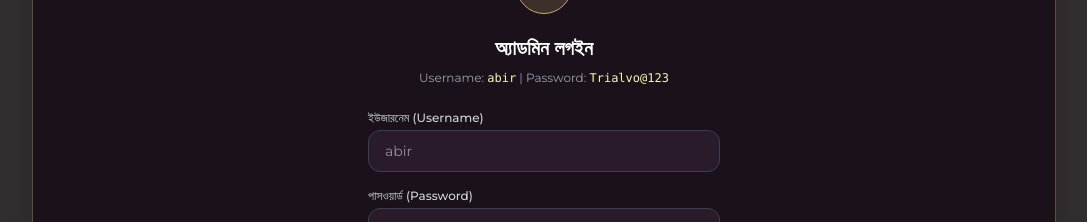
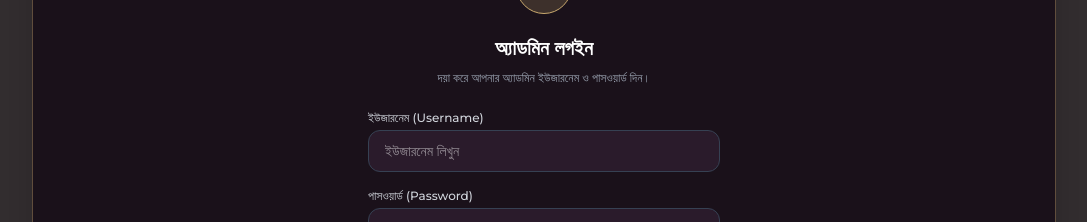
Before and after one commit to heartsantor/abir-weeding, a React (Vite) app: page / in a window 1280 px wide. Both pictures are taken after a click on the button "⚙ Admin". Shown: the part 303-525 px from the top of the page, without its empty margins (96-1183 px from the left). Built offline with nearby package versions, Linux system fonts and the light colour scheme.

Commit message:
Hide admin credentials from login form for deployment

```diff
--- a/src/components/admin/AdminDashboard.jsx
+++ b/src/components/admin/AdminDashboard.jsx
@@ -251,9 +251,8 @@ export default function AdminDashboard({ isOpen, onClose }) {
             <h3 className="text-xl font-bold font-bengali-serif text-white mb-2">
               অ্যাডমিন লগইন
             </h3>
-            <p className="text-xs text-gray-400 mb-6 font-montserrat">
-              Username: <code className="text-[#fbf5b7]">abir</code> | Password:{' '}
-              <code className="text-[#fbf5b7]">Trialvo@123</code>
+            <p className="text-xs text-gray-400 mb-6">
+              দয়া করে আপনার অ্যাডমিন ইউজারনেম ও পাসওয়ার্ড দিন।
             </p>
 
             {authError && (
@@ -271,7 +270,7 @@ export default function AdminDashboard({ isOpen, onClose }) {
                   type="text"
                   value={username}
                   onChange={(e) => setUsername(e.target.value)}
-                  placeholder="abir"
+                  placeholder="ইউজারনেম লিখুন"
                   className="w-full px-4 py-2.5 rounded-xl bg-[#2a1b2b] border border-gray-700 focus:border-[#c9a96e] text-white text-sm outline-none transition-colors"
                   required
                 />
```
